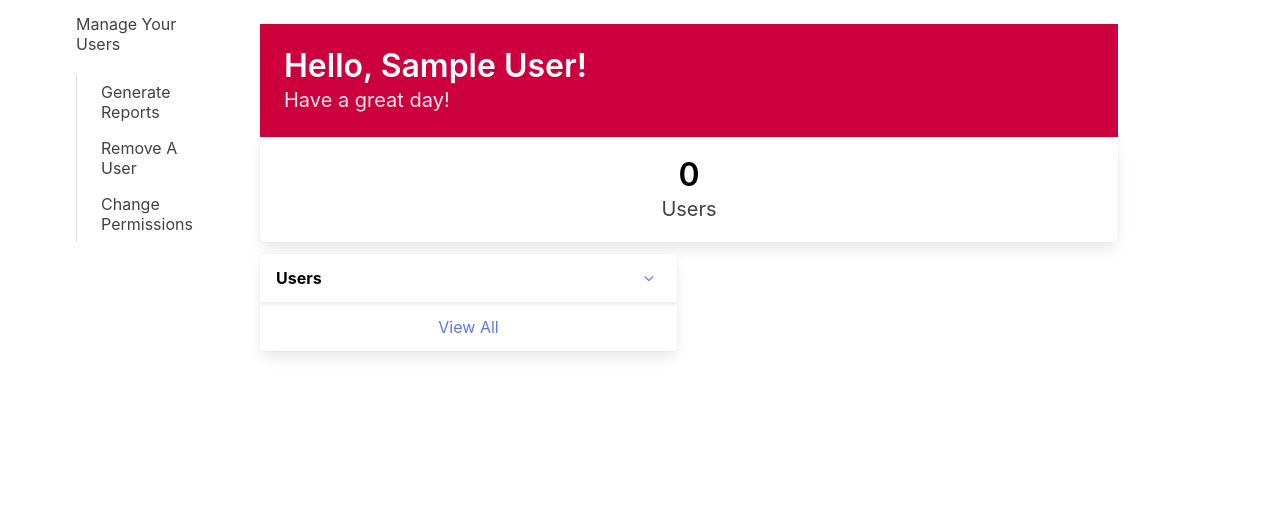
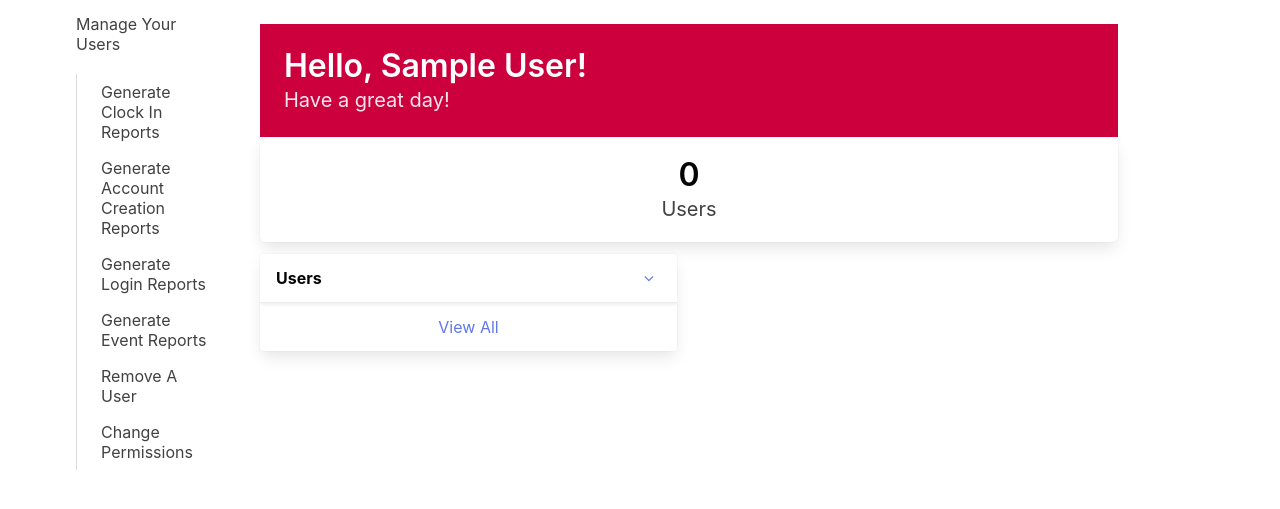
Before and after one commit to brownw15/RHCAH2021, a PHP site: page /admin.php in a window 1280 px wide. Shown: the part 120-629 px from the top of the page. Run offline with PHP 8.4, Linux system fonts and the light colour scheme; the visitor is signed in with stand-in values (Sample User, id 1); data that the repository does not hold is empty.

Commit message:
update to stats generation

```diff
--- /dev/null
+++ b/calendar/AccountCreationStats.csv
@@ -0,0 +1 @@
+Action	Username	Date 	Time
--- /dev/null
+++ b/calendar/ClockInStatsFile.csv
@@ -0,0 +1,3 @@
+Action,Time,User ID,Event ID
+Clock In Time, 2021-04-21 09:03:26, User12, EventID
+Clock Out Time, , User12, EventID
--- /dev/null
+++ b/calendar/EventStats.csv
@@ -0,0 +1,4 @@
+Action,Firstname,Event ID,Event Name,Event Start Date,Event End Date,Date,Time of creation
+Event Created, Timothy, EventID: bb132fbb-8041-5681-2649-dda1de2a7605, EventName: hello, EventStart: 2021-04-21T10:00:00, EventEnd: 2021-04-21T14:30:00, 2021-04-22, 03:03:35am
+Event Edit, Timothy, EventID: 81, NewEventStart: 2021-04-22T10:00:00, NewEventEnd: 2021-04-22T14:30:00, 2021-04-22, 03:08:40am,
+Event Edit, Timothy, EventID: 81, NewEventStart: 2021-04-21T09:30:00, NewEventEnd: 2021-04-21T14:00:00, 2021-04-22, 03:08:41am,
--- a/calendar/admin.php
+++ b/calendar/admin.php
@@ -75,7 +75,10 @@
                         <li>
                             <a>Manage Your Users</a>
                             <ul>
-                                <li><a class = "reports" href = "reports.php">Generate Reports</a><li>
+                                <li><a href = "reports.php?stat=ClockInStatsFile.csv">Generate Clock In Reports</a><li>
+                                <li><a href = "reports.php?stat=AccountCreationStats.csv">Generate Account Creation Reports</a><li>
+                                <li><a href = "reports.php?stat=LoginStats.csv">Generate Login Reports</a><li>
+                                <li><a href = "reports.php?stat=EventStats.csv">Generate Event Reports</a><li>
                                 <li><a href="delete_acc.php">Remove A User</a></li>
                                 <li><a href="permissionChange.php">Change Permissions</a></li>
                             </ul>
--- a/calendar/clockIn.php
+++ b/calendar/clockIn.php
@@ -1,11 +1,10 @@
 <?php
 session_start();
 include 'databaseConnection.php'; // connect to database
-include 'reports.php';
 
 date_default_timezone_set('America/New_York');
 
-$statsFile = fopen("statsFile.csv","a");
+$statsFile = fopen("ClockInStatsFile.csv","a");
 $inTime = date("Y-m-d h:i:s");
 
 $stmt = $link->prepare('SELECT id FROM events WHERE userID = ? AND end > ? ORDER BY id DESC LIMIT 1');
--- a/calendar/clockOut.php
+++ b/calendar/clockOut.php
@@ -1,10 +1,10 @@
 <?php
 session_start();
-include 'databaseConnection.php'; // connect to database
+include 'databaseConnection.php'; // connect to database\
 
 date_default_timezone_set('America/New_York');
 
-$statsFile = fopen("statsFile.csv","a");
+$statsFile = fopen("ClockInStatsFile.csv","a");
 
 $statsData = array("Clock Out Time, " . $inTime . ", User" . $_SESSION['userID'] . ", EventID " . $_SESSION['clockEvent']);
 foreach($statsData as $line){
--- a/calendar/loginSubmission.php
+++ b/calendar/loginSubmission.php
@@ -4,7 +4,7 @@
     include 'databaseConnection.php';    // holds establishing connection to database
     date_default_timezone_set('America/New_York');
 
-    $statsFile = fopen("statsFile.csv","a");
+    $statsFile = fopen("LoginStats.csv","a");
 
     // This code block checks to see if user is in database and logs them in
     if(isset($_POST['loginSubmit'])){
--- a/calendar/logout.php
+++ b/calendar/logout.php
@@ -4,7 +4,7 @@
     date_default_timezone_set('America/New_York');
 
     if(isset($_POST['action'])){
-        $statsFile = fopen("statsFile.csv","a");
+        $statsFile = fopen("LoginStats.csv","a");
         $statsData = array("Logout, " . $_SESSION['name'] . ", " .
         date("Y-m-d") . ", " . date("h:i:sa"));
         foreach($statsData as $line){
--- a/calendar/signupSubmission.php
+++ b/calendar/signupSubmission.php
@@ -3,7 +3,7 @@
     session_start();
     include 'databaseConnection.php';   // we will add this file later, which holds establishing connection to database
 
-    $statsFile = fopen("statsFile.csv","a");
+    $statsFile = fopen("AccountCreationStats.csv","a");
 
     // This code block checks to see if user is in database before adding them to it
     //the object in $var->prepare needs to be the same object as the object created in databaseConnection.php via $var = new mysqli();
--- a/calendar/statsFile.csv
+++ b/calendar/statsFile.csv
@@ -250,3 +250,5 @@ Login," Nicholas"," 2021-04-21"," 03:49:13am"
 "Event Edit"," Nicholas"," EventID: 23"," NewEventStart: 2021-04-19T01:30:00"," NewEventEnd: 2021-04-19T04:30:00"," 2021-04-21"," 03:58:28am"
 Login," Nicholas"," 2021-04-22"," 01:58:49am"
 Logout," Nicholas"," 2021-04-22"," 01:58:55am"
+Login," Timothy"," 2021-04-21"," 08:18:54pm"
+Login," Timothy"," 2021-04-21"," 08:21:46pm"
--- a/calendar/trackStats.php
+++ b/calendar/trackStats.php
@@ -2,7 +2,7 @@
     session_start();
     include 'databaseConnection.php';    // holds establishing connection to database
 
-    $statsFile = fopen("statsFile.csv","a");
+    $statsFile = fopen("EventStats.csv","a");
     if($_POST['type'] == 'create'){
         $statsData = array("Event Created, " . $_SESSION['name'] .
             ", EventID: " . $_POST['eventId'] .
```
Also changed, not shown: calendar/LoginStats.csv (added, +7 -0 lines), calendar/delete_acc.php (+2 -19 lines), calendar/permissionChange.php (+6 -5 lines), calendar/reports.php (+10 -6 lines).
